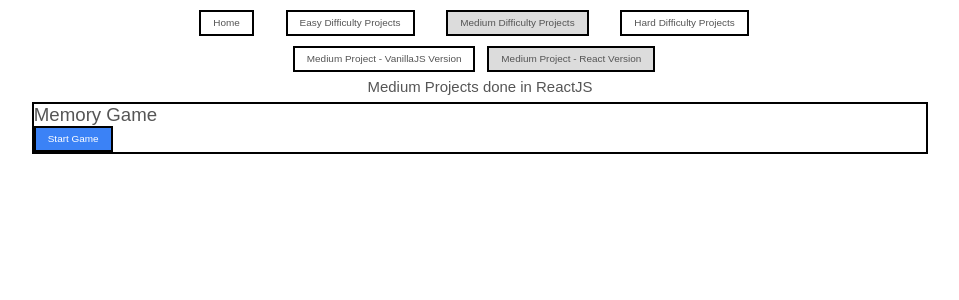
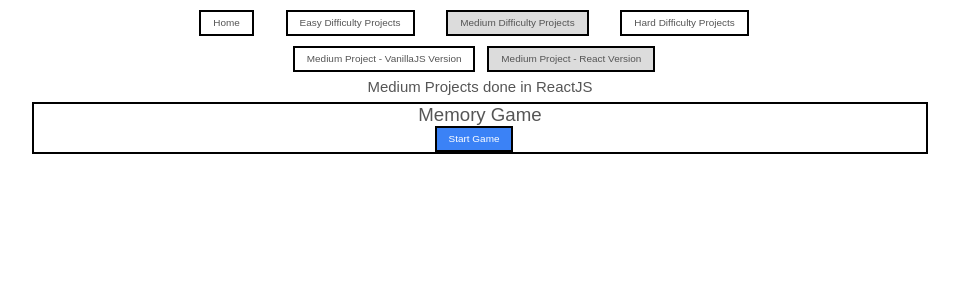
Before and after one commit to deltam3/frontendeval, a React (Vite) app in the folder consolidated/: page /Medium/React in a window 1280 px wide. Shown: the top 300 px of the page, without its empty margins (160-1119 px from the left). Built offline with nearby package versions, Linux system fonts and the light colour scheme.

Commit message:
centered memory game and the button

```diff
--- a/consolidated/src/pages/Medium/projects/MemoryGame/MemoryPage.tsx
+++ b/consolidated/src/pages/Medium/projects/MemoryGame/MemoryPage.tsx
@@ -43,12 +43,12 @@ const MemoryPage = (props: Props) => {
   return (
     <section>
       <header>
-        <h2 className="text-3xl">Memory Game</h2>
+        <h2 className="text-3xl text-center">Memory Game</h2>
       </header>
       {showModal ? (
         modal
       ) : (
-        <div>
+        <div className="text-center">
           <Button onClick={handleStartButton} primary>
             Start Game
           </Button>
```
